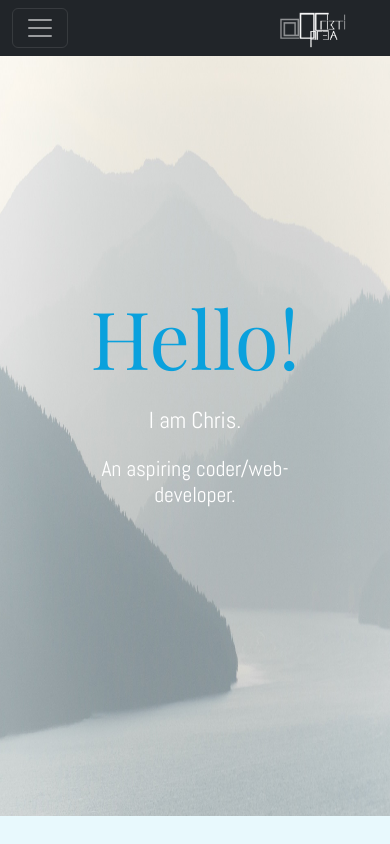
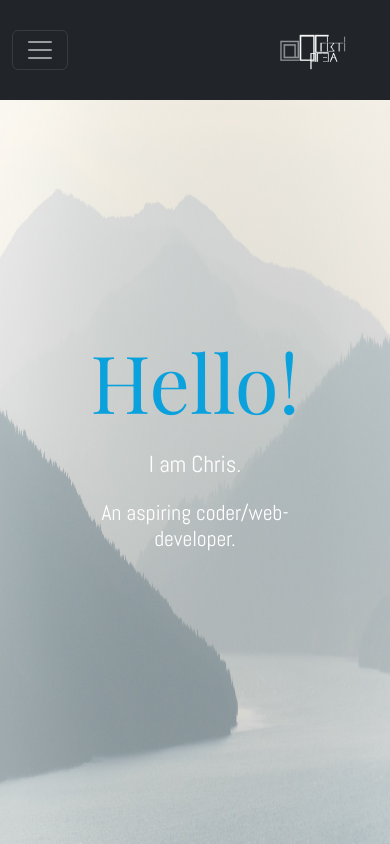
Before and after one commit to Cris9608/get-to-know-me, a plain HTML site: page index.html in a window 390 px wide. Shown: the top 844 px of the page. Drawn offline with nearby package versions, Linux system fonts and the light colour scheme; a web font is replaced by a local one.

Commit message:
Fixed navbar height
Navbar height increased on mobile devices.

```diff
--- a/style.css
+++ b/style.css
@@ -353,4 +353,8 @@ ul {
     left: 20%;
   }
 
+  .navbar {
+    height: 100px;
+  }
+
 }
```
